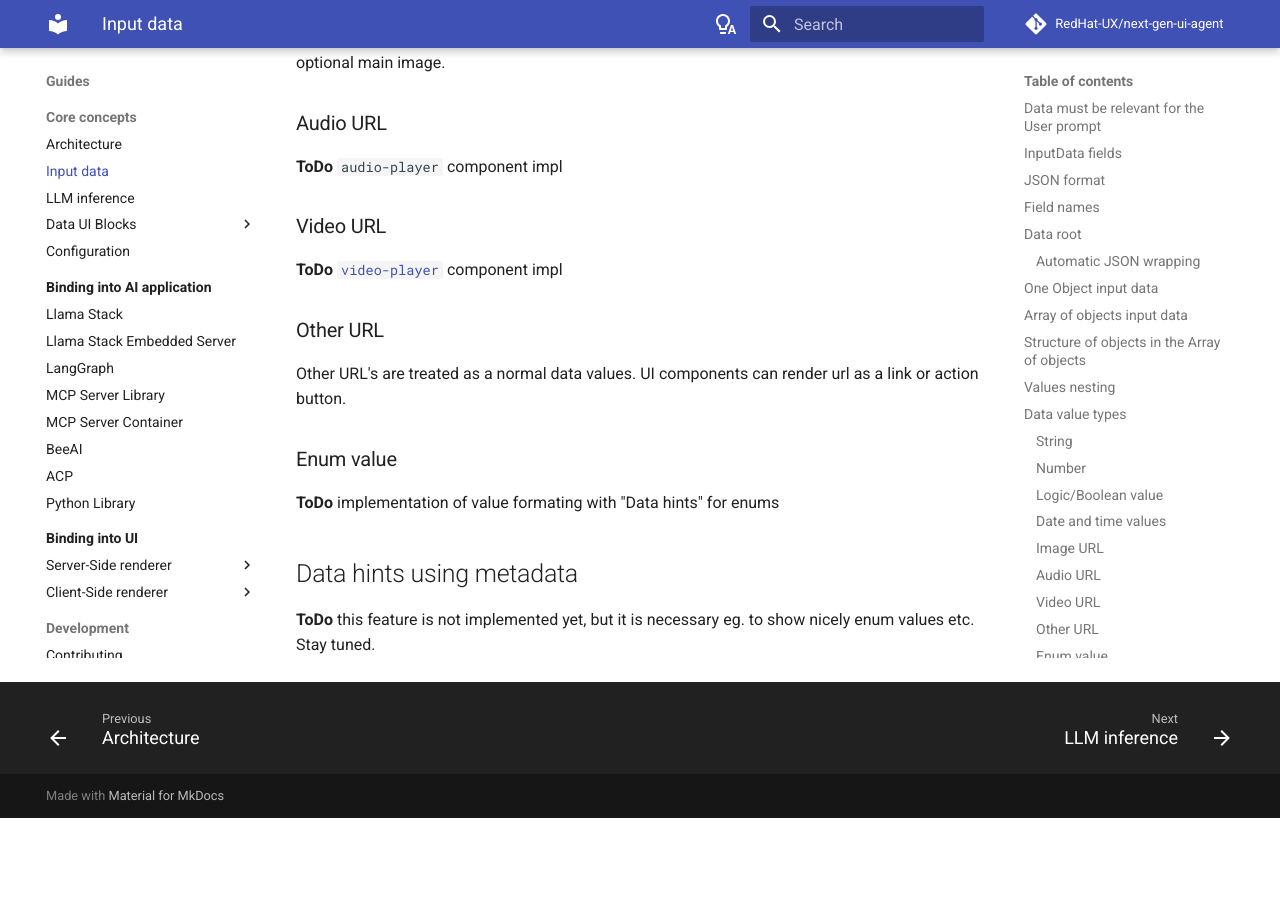
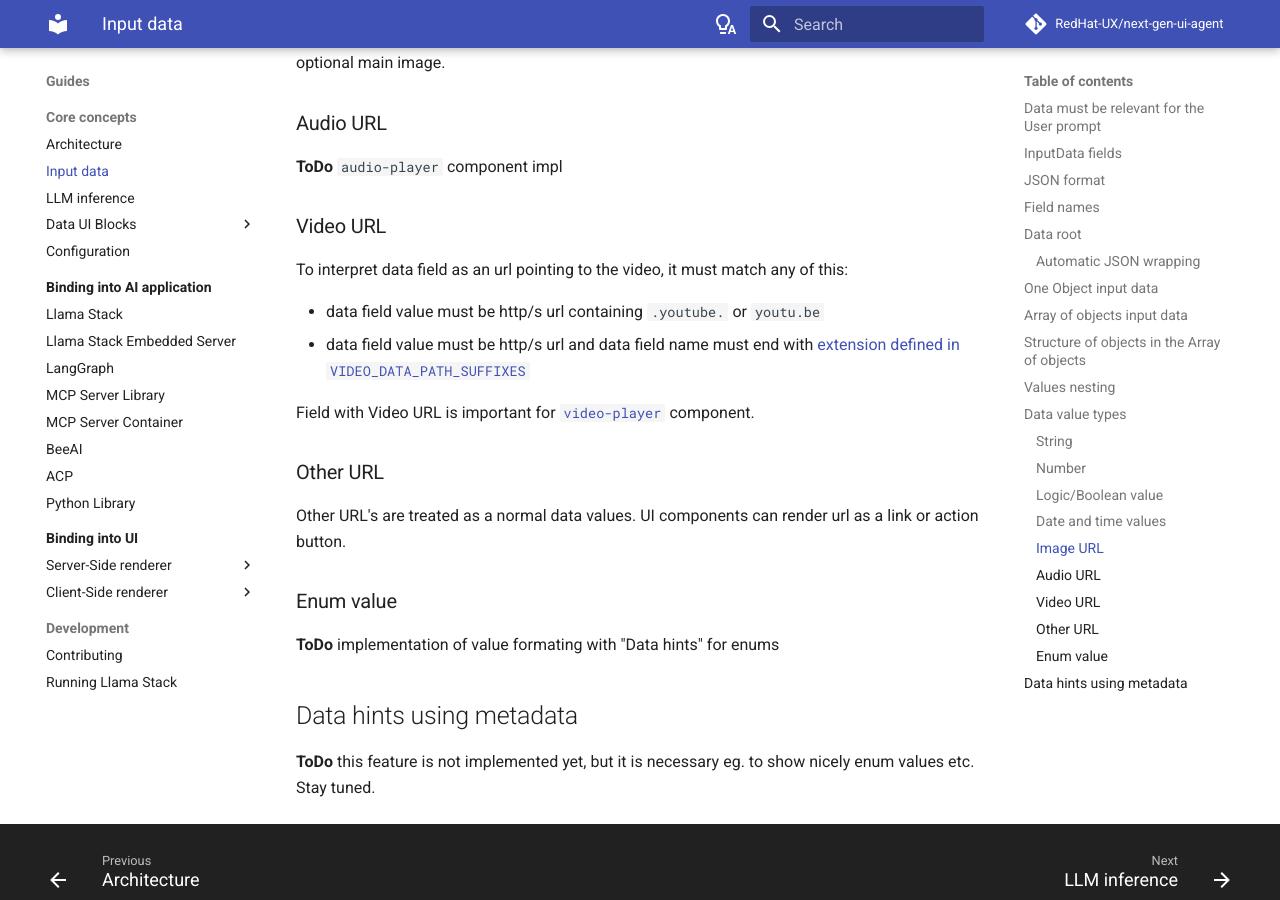
Before and after one commit to RedHat-UX/next-gen-ui-agent, an MkDocs documentation site: the page built from docs/guide/input_data.md, in a window 1280 px wide and 900 px high, scrolled down 6270 px. Built offline with MkDocs 1.6.1 and Material for MkDocs 9.7.7, drawn with Linux system fonts in a browser that asks for light colours; comment, search, counter and statistics services are not loaded; before the commit the page ends 7088 px from its top, so only the background shows below that.

Commit message:
docs: documented video-player url compatibility

```diff
--- a/docs/guide/input_data.md
+++ b/docs/guide/input_data.md
@@ -241,7 +241,12 @@ Field with Image URL is important for [`image`](data_ui_blocks/dynamic_component
 
 ### Video URL
 
-**ToDo** [`video-player`](data_ui_blocks/dynamic_components.md#video-player) component impl
+To interpret data field as an url pointing to the video, it must match any of this:
+
+* data field value must be http/s url containing `.youtube.` or `youtu.be`
+* data field value must be http/s url and data field name must end with [extension defined in `VIDEO_DATA_PATH_SUFFIXES`](https://github.com/RedHat-UX/next-gen-ui-agent/tree/main/libs/next_gen_ui_agent/data_transform/types.py)
+
+Field with Video URL is important for [`video-player`](data_ui_blocks/dynamic_components.md#video-player) component.
 
 ### Other URL
 
```
Also changed, not shown: docs/guide/data_ui_blocks/dynamic_components.md (+6 -0 lines), libs/next_gen_ui_rhds_renderer/README.md (+1 -1 lines).
